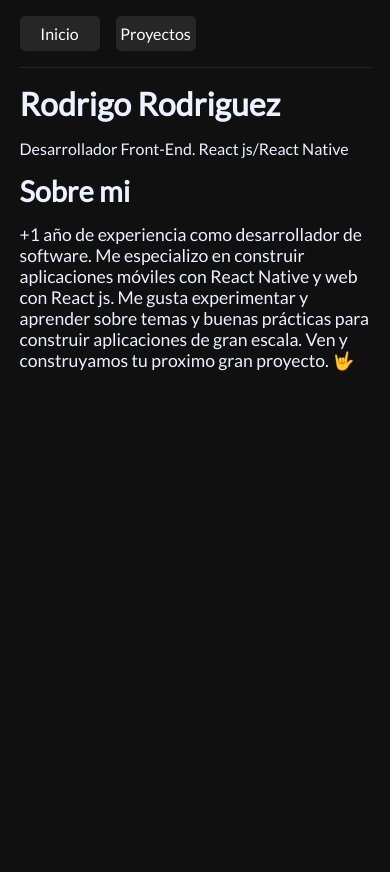
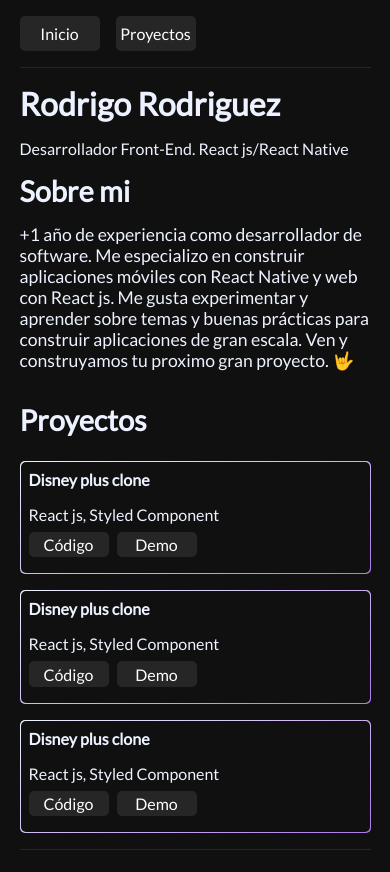
Before and after one commit to Rodevp/new-portfolio, a React (Vite) app: page / in a window 390 px wide. Shown: the top 872 px of the page. Before the commit the page ends 844 px from the top, so only its background shows below. Built offline with nearby package versions, Linux system fonts and the light colour scheme.

Commit message:
project mobile

```diff
--- a/src/App.jsx
+++ b/src/App.jsx
@@ -1,6 +1,7 @@
 import About from "./about/About"
 import Header from "./header/Header"
 import Hero from "./hero/Hero"
+import Project from "./projects/Project"
 
 function App() {
 
@@ -9,6 +10,7 @@ function App() {
       <Header />
       <Hero />
       <About />
+      <Project />
     </>
   )
 }
--- /dev/null
+++ b/src/projects/Project.jsx
@@ -0,0 +1,100 @@
+import styles from "./project.module.css"
+import { COLORS } from "../colors"
+
+function CardProject({ title, teconologies, urls}) {
+    return (
+        <div
+            className={styles.cardBackground}
+        >
+            <div
+                className={styles.card}
+            >
+                <h3
+                    className={styles.titleCard}
+                    style={{ color: COLORS.purpleVeryLight }}
+                >
+                    {title}
+                </h3>
+                <p
+                    className={styles.tech}
+                    style={{ color: COLORS.purpleVeryLight }}
+                >
+                    {teconologies}
+                </p>
+                <div>
+                    <a
+                        href={urls.github}
+                        className={styles.btn}
+                        style={{ color: COLORS.white, backgroundColor: COLORS.gray }}
+                        target="_blank"
+                    >
+                            Código
+                        </a>
+                    <a
+                        href={urls.demo}
+                        className={styles.btn}
+                        style={{ color: COLORS.white, backgroundColor: COLORS.gray }}
+                        target="_blank"
+                    >
+                        Demo
+                    </a>
+                </div>
+            </div>
+        </div>
+    )
+}
+
+
+function Project() {
+
+    const projects = [
+        {
+            id: 0,
+            title: "Disney plus clone",
+            teconologies: "React js, Styled Component",
+            urls: {
+                github: "",
+                demo: ""
+            }
+        },
+        {
+            id: 1,
+            title: "Disney plus clone",
+            teconologies: "React js, Styled Component",
+            urls: {
+                github: "",
+                demo: ""
+            }
+        },
+        {
+            id: 2,
+            title: "Disney plus clone",
+            teconologies: "React js, Styled Component",
+            urls: {
+                github: "",
+                demo: ""
+            }
+        }
+    ]
+
+
+  return (
+    <section
+        className={styles.section}
+    >
+        <h2
+            className={styles.title}
+            style={{ color: COLORS.purpleVeryLight }}
+        >
+            Proyectos
+        </h2>
+        {
+            projects.map( project => {
+                return <CardProject  key={project.id} {...project} />
+            })
+        }
+    </section>
+  )
+}
+
+export default Project
--- /dev/null
+++ b/src/projects/project.module.css
@@ -0,0 +1,53 @@
+.section {
+    width: 90%;
+    margin-left: auto;
+    margin-right: auto;
+    margin-bottom: 2rem;
+    border-bottom: 0.5px solid #262626;
+}
+
+.title {
+    font-size: 1.8rem;
+    margin-bottom: 1.5rem;
+}
+
+.cardBackground {
+    width: 100%;
+    margin-bottom: 1rem;
+    padding: 1px;
+    display: flex;
+    align-items: center;
+    justify-content: center;
+    border-radius: 5px;
+    background: linear-gradient(337deg, rgba(173,123,233,1) 0%, rgba(236,242,255,1) 100%);
+}
+
+.card {
+    width: 100%;
+    height: 100%;
+    border-radius: 5px;
+    background-color: #111010;
+}
+
+.titleCard {
+    font-size: 1rem;
+    padding:  0.5rem;
+}
+
+.tech {
+    font-size: 1rem;
+    padding: 0.5rem;
+}
+
+.btn {
+    width: 80px;
+    display: inline-block;
+    margin-bottom: 1rem;
+    margin-left: 0.5rem;
+    padding-top: .2rem;
+    padding-bottom: .2rem;
+    text-decoration: none;
+    text-align: center;
+    border-radius: 5px;
+    font-size: 1rem;
+}
```
